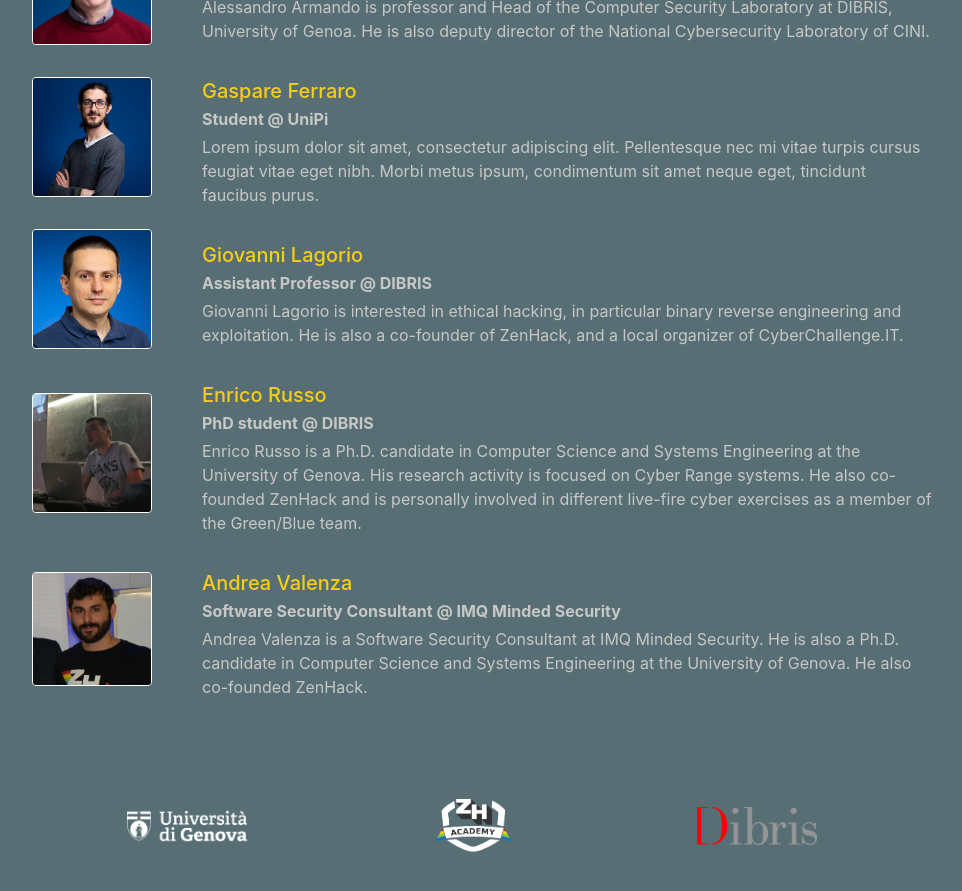
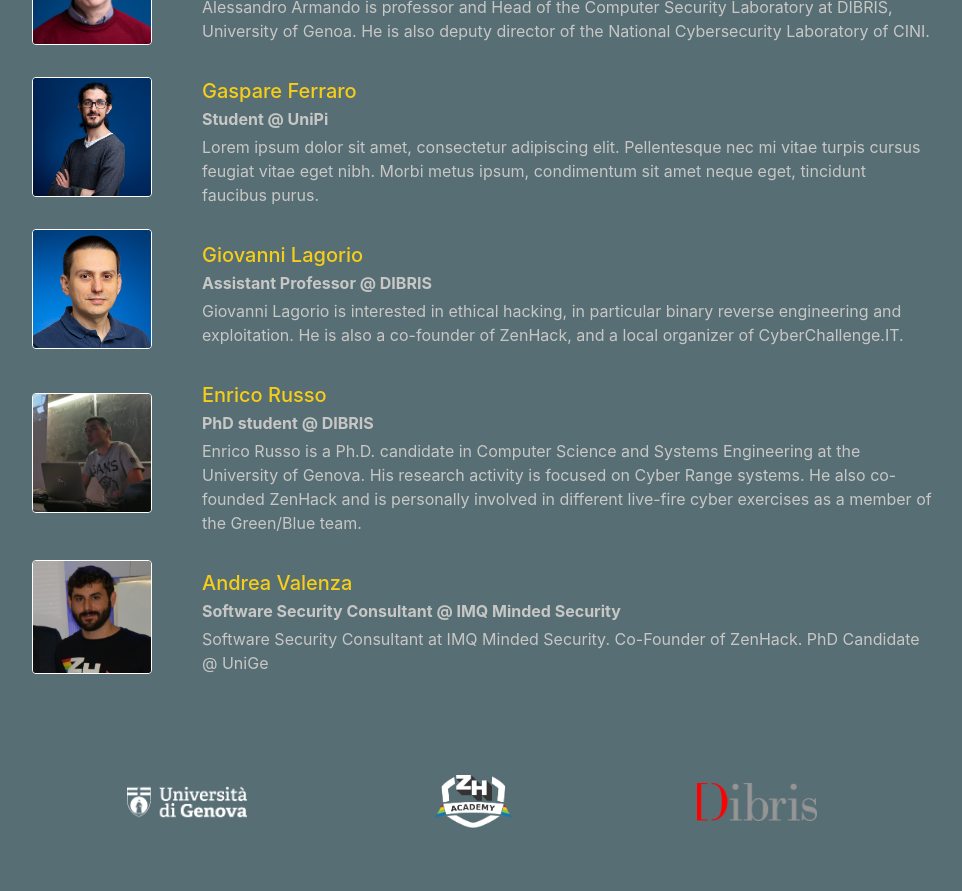
Before and after one commit to alessandroarmando/ZenHackAdemy, a Jekyll site: the page built from index.html, in a window 1280 px wide and 900 px high, scrolled down 1512 px. Shown: the top 891 px of the window, without its empty margins (168-1130 px from the left). Built offline with Jekyll 4.4.1, drawn with Linux system fonts in a browser that asks for light colours; nearby versions of some CDN libraries; comment, search, counter and statistics services are not loaded.

Commit message:
Update members.json

```diff
--- a/_data/members.json
+++ b/_data/members.json
@@ -32,6 +32,6 @@
         "nickname": "avalz",
         "description": "Software Security Consultant @ IMQ Minded Security",
         "link": "https://avalz.it",
-        "bio": "Andrea Valenza is a Software Security Consultant at IMQ Minded Security. He is also a  Ph.D. candidate in Computer Science and Systems Engineering at the University of Genova. He also co-founded ZenHack."
+        "bio": "Software Security Consultant at IMQ Minded Security. Co-Founder of ZenHack. PhD Candidate @ UniGe"
     }
 ]
```
